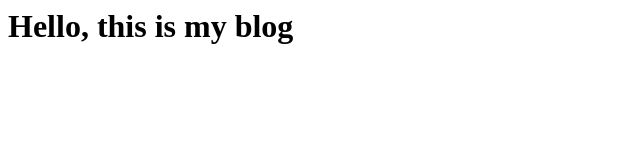
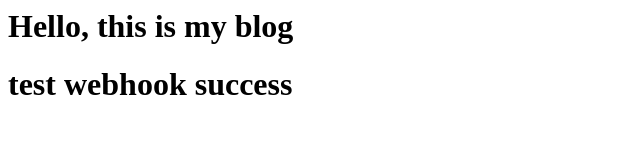
Before and after one commit to liumingmad/myblog, a plain HTML site: page index.html in a window 1280 px wide. Shown: the whole page, without its empty margins (0-640 px from the left). Drawn offline with Linux system fonts and the light colour scheme.

Commit message:
test webhook for html

```diff
--- a/index.html
+++ b/index.html
@@ -1 +1,2 @@
 <h1>Hello, this is my blog</h1>
+<h1>test webhook success</h1>
```
